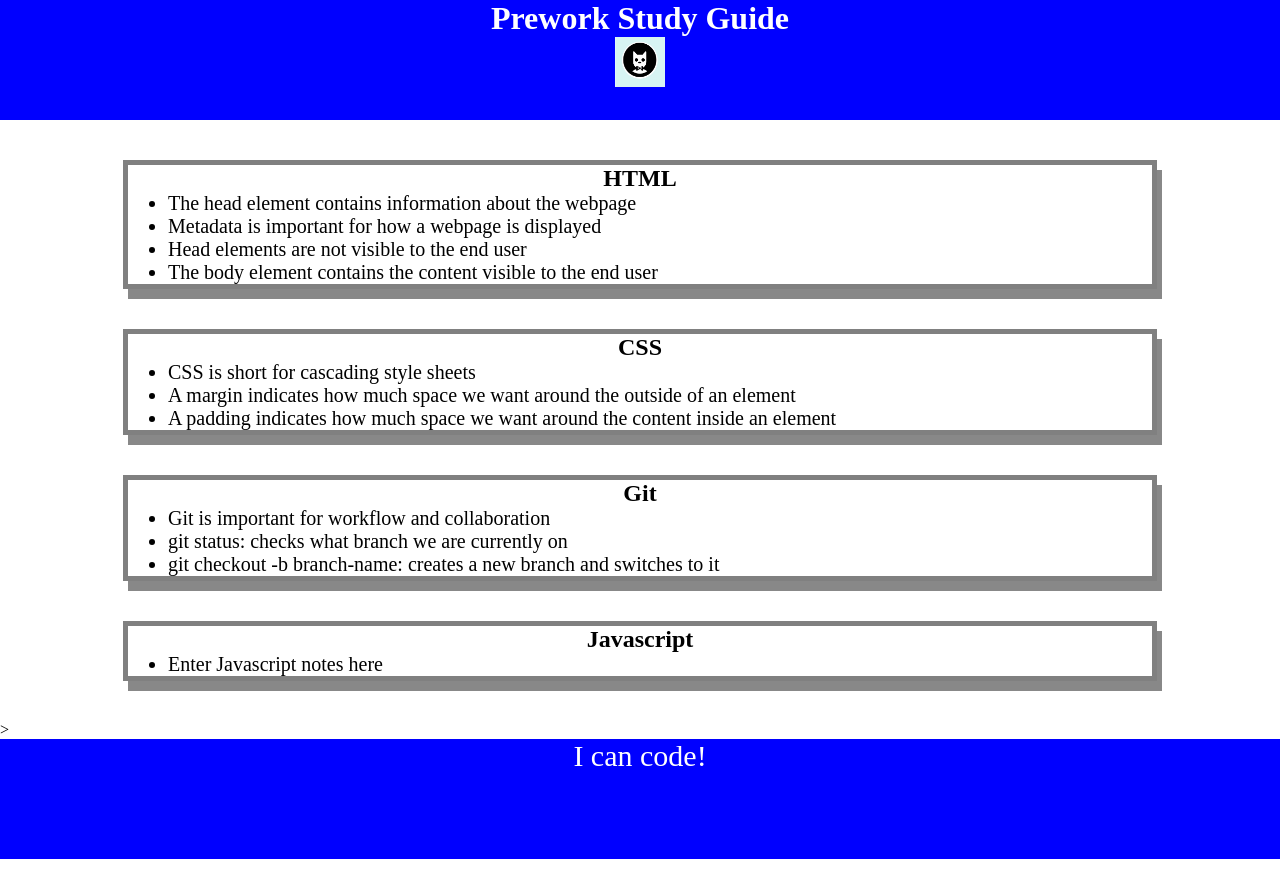
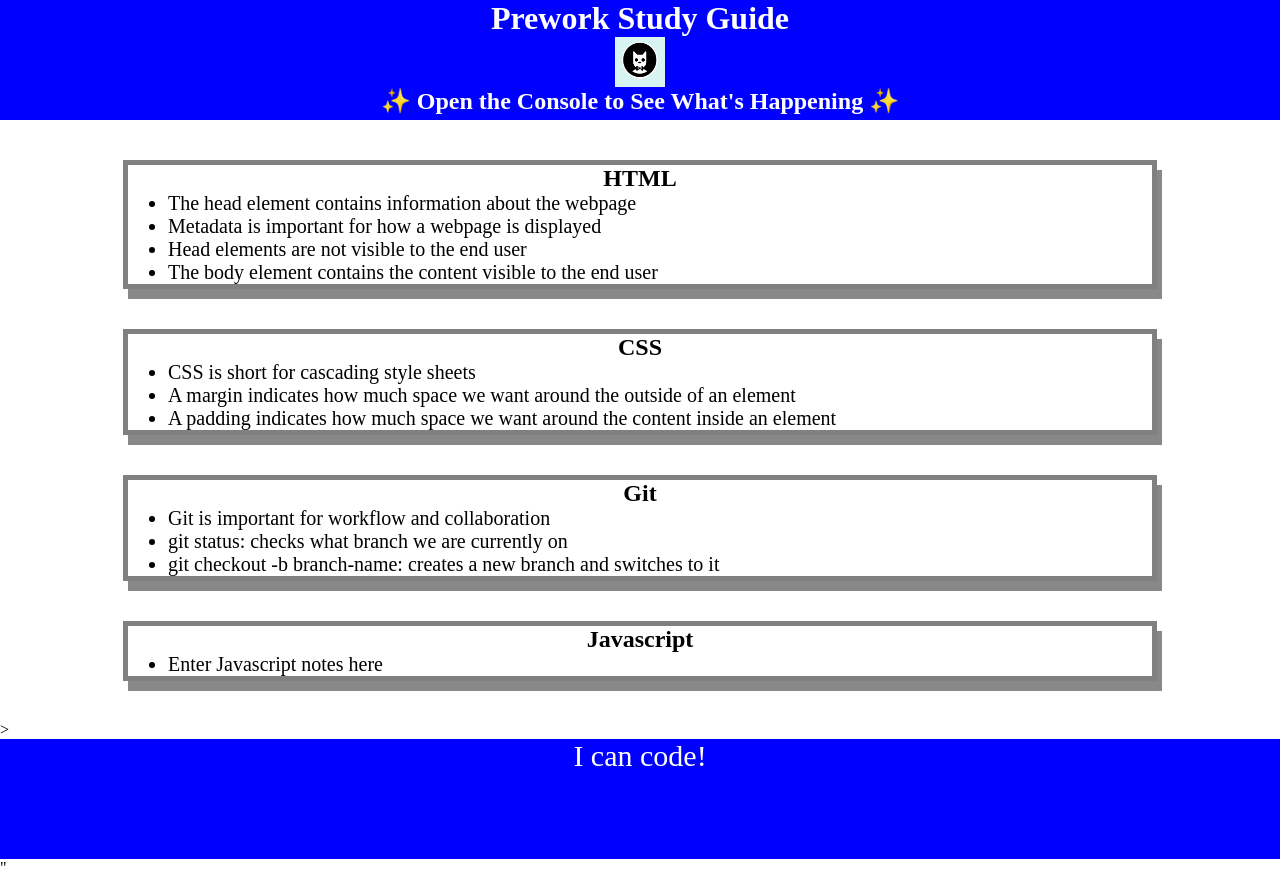
Before and after one commit to Travisgage/Prework-Study-Guide, a plain HTML site: page index.html in a window 1280 px wide. Drawn offline with Linux system fonts and the light colour scheme.

Commit message:
added JS code to project

```diff
--- /dev/null
+++ b/assets/script.js
@@ -0,0 +1,18 @@
+const topics = ['HTML', 'CSS', 'Git', 'JavaScript'];
+for(let x = 0; x < topics.length; x++) {
+    console.log(topics[x]);
+}
+/*
+if (topic === 'HTML') {
+  console.log("Let's study HTML!");
+} else if (topic === 'CSS') {
+  console.log("Let's study CSS!");
+} else if (topic === 'Git') {
+  console.log("Let's study Git!");
+} else if (topic === 'JavaScript') {
+  console.log("Let's study JavaScript!");
+} else {
+  console.log('Please try again!');
+}
+
+*/
--- a/index.html
+++ b/index.html
@@ -11,6 +11,7 @@
     <header id="top">
       <h1>Prework Study Guide</h1>
       <img src="./assets/bowtie-cat.png" alt="Profile image of cat wearing a bow tie." />
+      <h2>✨ Open the Console to See What's Happening ✨</h2>
     </header>
     <main>
       <section class="card" id="html-section">
@@ -50,5 +51,7 @@
     <footer>
       <p>I can code!</p>
     </footer>
+    <script src="./assets/script.js">
+    </script>"
   </body>
 </html>
```
Also changed, not shown: 1 other file.
